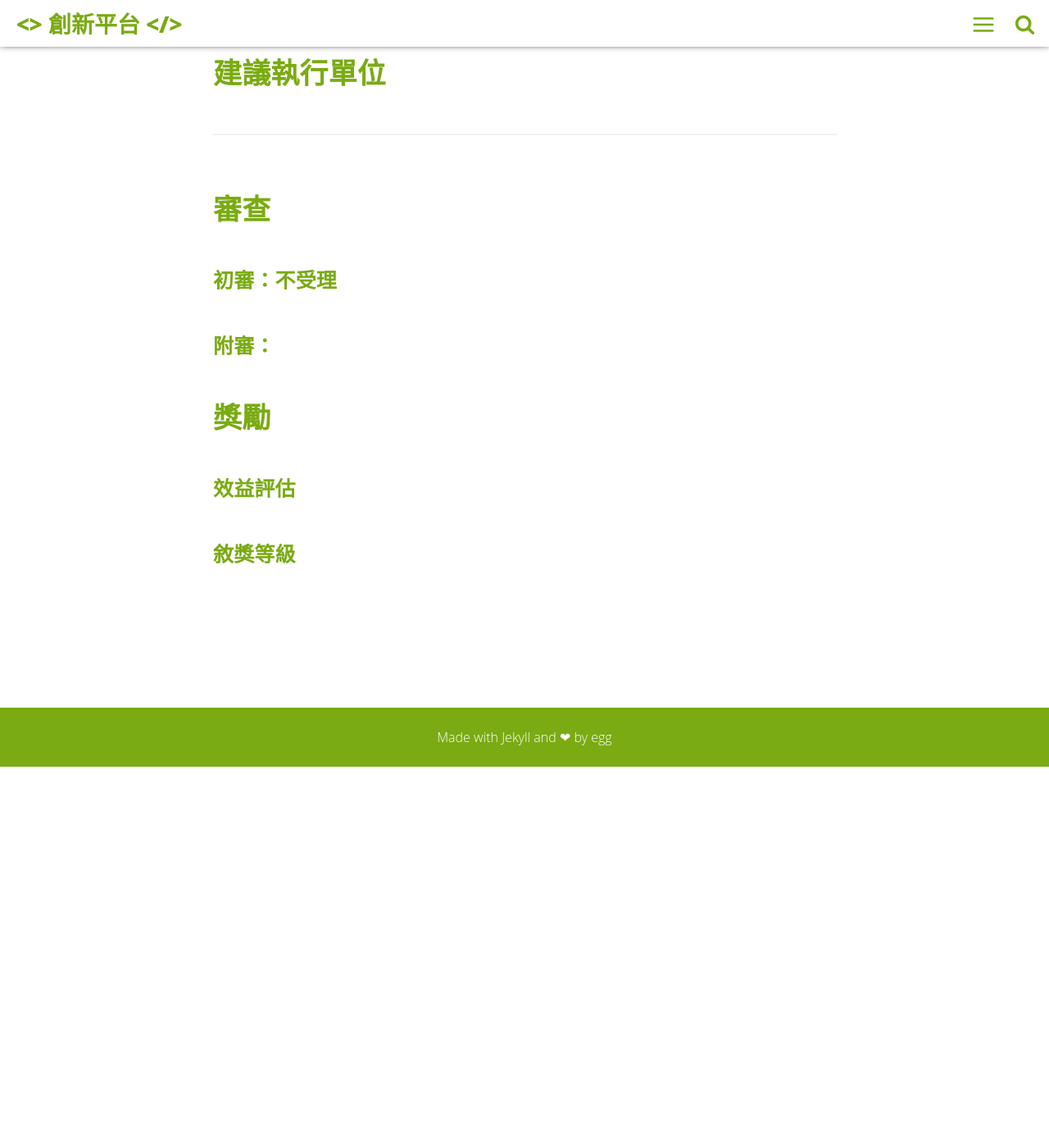
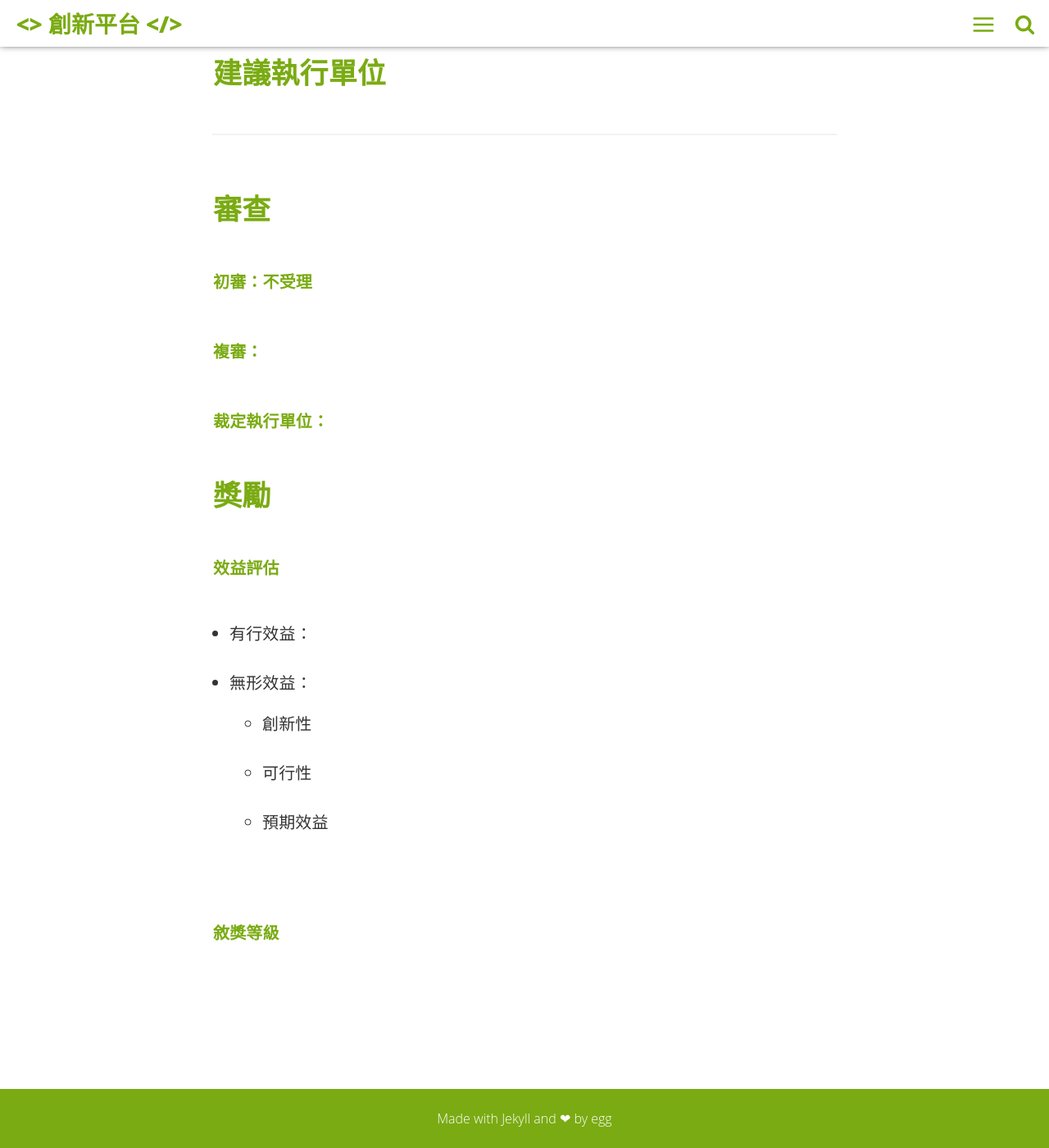
Before and after one commit to doltegg/cj, a Jekyll site: the page built from _posts/2018/2018-10-10-withdrawal.md, in a window 1280 px wide and 1400 px high, scrolled down 1259 px. Shown: the whole window at 82% size. Built offline with Jekyll 4.4.1, drawn with Linux system fonts in a browser that asks for light colours; nearby versions of some CDN libraries; library files that are not in the unit come from our copies; before the commit the page ends 2194 px from its top, so only the background shows below that.

Commit message:
Update 2018-10-10-withdrawal.md

```diff
--- a/_posts/2018/2018-10-10-withdrawal.md
+++ b/_posts/2018/2018-10-10-withdrawal.md
@@ -37,13 +37,20 @@ introduction: "由服務中心提供業務同仁有關客戶購買保單之每
 
 ## 審查
 
-### 初審：不受理
+#### 初審：不受理
 
-### 附審：
+#### 複審：
+
+#### 裁定執行單位：
 
 
 ## 獎勵
 
-### 效益評估
+#### 效益評估
+- 有行效益：
+- 無形效益：
+  + 創新性
+  + 可行性
+  + 預期效益
 
-### 敘獎等級
+#### 敘獎等級
```
